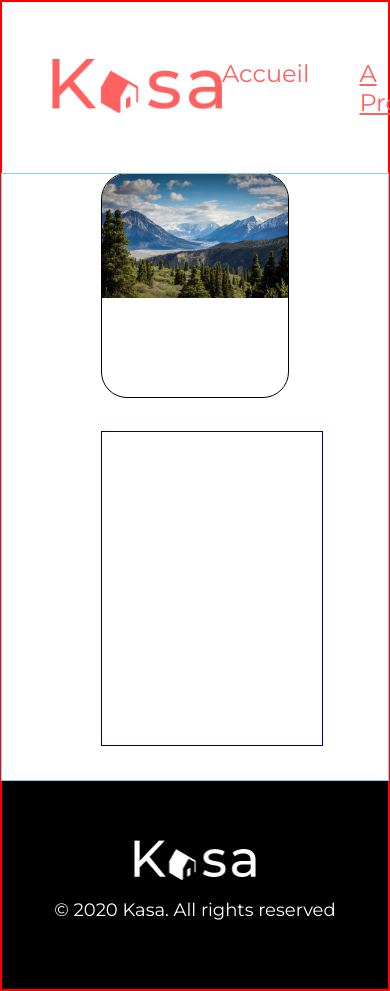
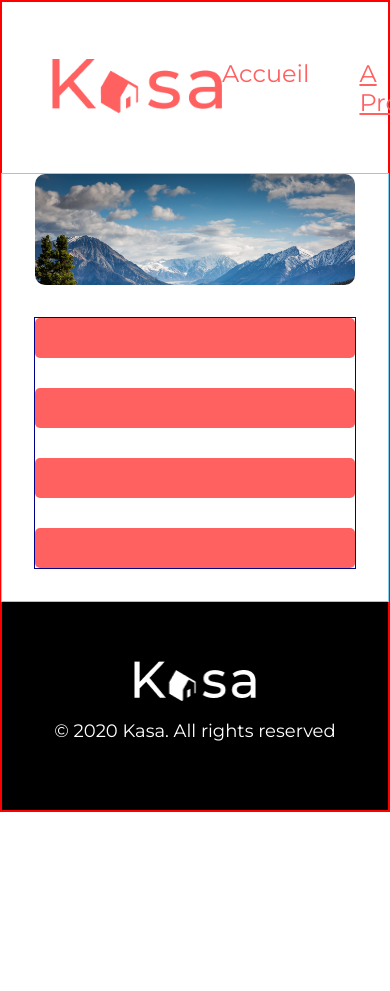
Before and after one commit to Rafgeorges/Projet-6-Kasa, a React (Create React App) app: page /about in a window 390 px wide. Shown: the top 991 px of the page. After the commit the page ends 844 px from the top, so only its background shows below. Built offline with nearby package versions, Linux system fonts and the light colour scheme.

Commit message:
css about page

```diff
--- a/src/styles/PageAbout.css
+++ b/src/styles/PageAbout.css
@@ -8,7 +8,6 @@
 .about--banner {
   height: 223px;
   width: 100%;
-  outline: 1px solid black;
   overflow: hidden;
   border-radius: 25px;
 }
@@ -27,3 +26,42 @@
   background-color: #ff6060;
   border-radius: 5px;
 }
+/****** Media queries ***********/
+/* TABLET 768px */
+@media (max-width: 768px) {
+  .about--main {
+    gap: 33px;
+    padding: 0px 33px 33px 33px;
+  }
+
+  .about--banner {
+    border-radius: 10px;
+    height: 111px;
+  }
+  .about--collapse--container {
+    gap: 30px;
+    padding: 0px;
+  }
+  .about--collapses {
+    height: 40px;
+  }
+}
+/* MOBILE 375px */
+@media (max-width: 375px) {
+  .about--main {
+    gap: 20px;
+    padding: 0px 20px 20px 20px;
+  }
+
+  .about--banner {
+    border-radius: 10px;
+    height: 111px;
+  }
+  .about--collapse--container {
+    gap: 20px;
+    padding: 0;
+  }
+  .about--collapses {
+    height: 30px;
+  }
+}
```
